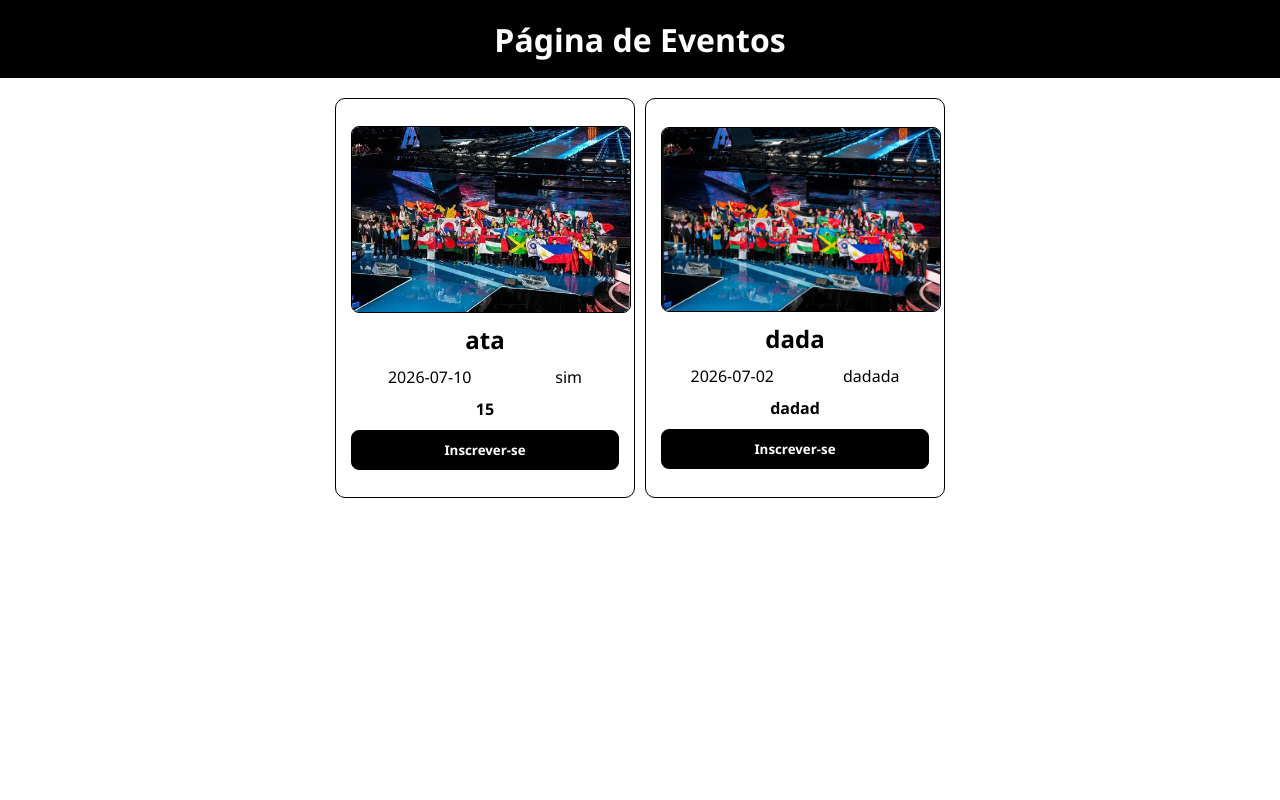
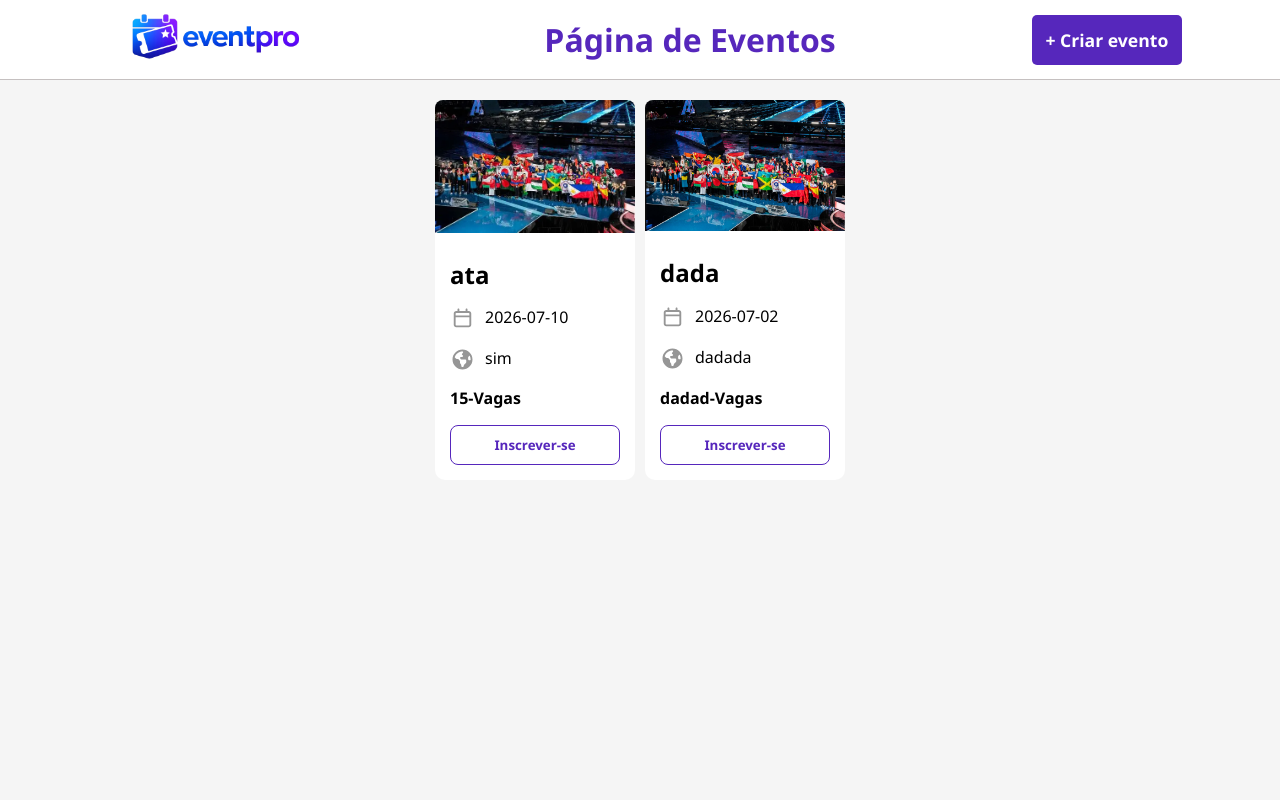
Before and after one commit to raulzinkkj/teste, a PHP site: page /pagina_eventos.php in a window 1280 px wide. Run offline with PHP 8.4, Linux system fonts and the light colour scheme; the visitor is signed in with stand-in values (Sample User, id 1); data comes from the database, SQL or seed files in the repository; both versions use the stored data as it was after the commit.

Commit message:
Add files via upload

```diff
--- a/login.php
+++ b/login.php
@@ -41,7 +41,7 @@
                 .then(resposta => resposta.json())
                 .then(dados => {
                     if (dados.sucesso) {
-                        window.location.href = "pagina_evento.php"
+                        window.location.href = "pagina_eventos.php"
                     } else {
                         document.getElementById("mensagem").innerHTML = dados.mensagem;
                     }
--- a/pagina_eventos.php
+++ b/pagina_eventos.php
@@ -29,16 +29,37 @@ if (!isset($_SESSION['id_participante'])) {
             flex-direction: column;
             height: 100vh;
             gap: 20px;
+            background: #f5f5f5;
         }
 
         header {
             height: 80px;
             width: 100%;
             display: flex;
-            justify-content: center;
+            justify-content: space-around;
             align-items: center;
-            background: black;
+            background: #fff;
             color: white;
+            border-bottom: solid 1px #c5c0c0;
+        }
+
+        img {
+            width: 250px;
+        }
+
+        h1 {
+            color: #5627bc;
+        }
+
+        .add_evento {
+            background: #5627bc;
+            width: 150px;
+            height: 50px;
+            border-radius: 5px;
+            color: white;
+            font-weight: bold;
+            font-size: 1.1rem;
+            border: none;
         }
 
         .container {
@@ -49,52 +70,69 @@ if (!isset($_SESSION['id_participante'])) {
         }
 
         .evento {
-            width: 300px;
-            height: 400px;
+            width: 200px;
+            height: 380px;
+            display: flex;
+            flex-direction: column;
+            border-radius: 10px;
+            gap: 10px;
+            background: #fff;
+        }
+
+        .detalhes {
             padding: 15px;
             display: flex;
-            justify-content: center;
-            text-align: center;
-            align-content: center;
             flex-direction: column;
-            border: solid 1px black;
-            border-radius: 10px;
-            gap: 10px;
+            gap: 5px;
+            height: 100vh;
+            justify-content: space-between;
         }
 
-        img {
-            width: 280px;
-            border-radius: 8px;
-            border: solid 1px black;
-        }
-
-        .junto {
-            display: flex;
-            gap: 10px;
-            justify-content: space-around;
-        }
-
-        button {
+        .detalhes button {
             width: 100%;
             height: 40px;
-            background: black;
-            color: white;
-            border: solid 1px black;
+            background: white;
+            color: #5627bc;
+            border: solid 1px #5627bc;
             border-radius: 8px;
             font-weight: bolder;
             transition: 0.5s;
         }
 
-        button:hover {
-            color: black;
-            background: white;
+        .img_evento {
+            width: 100%;
+            border-radius: 8px 8px 0 0;
+            border: none;
+            object-position: center;
+            height: 135px;
+            object-fit: cover;
         }
+
+        .data, .local {
+            width: 200px;
+            display: flex;
+            gap: 10px;
+        }
+
+        .data img {
+            width: 25px;
+        }
+
+         .local img {
+            width: 25px;
+        }
+
     </style>
 </head>
 
 <body>
     <header>
+        <img src="img/logo.png" alt="">
+
         <h1>Página de Eventos</h1>
+
+        <button onclick="criar_evento()" class="add_evento">+ Criar evento</button>
+
     </header>
     <div class="container">
         <?php
@@ -106,22 +144,33 @@ if (!isset($_SESSION['id_participante'])) {
 
         while ($eventos = $stmt->fetch(PDO::FETCH_ASSOC)) {
             echo "<div class='evento'>";
-            echo "<img src='uploads/{$eventos['imagem_evento']}' alt='Imagem do evento'>";
+            echo "<img src='uploads/{$eventos['imagem_evento']}' alt='Imagem do evento' class='img_evento'>";
+            echo "<div class='detalhes'>";
             echo "<h2>{$eventos['titulo_evento']}</h2>";
-            echo "<div class='junto'>";
-            echo "<p>{$eventos['data_evento']}</p>";
-            echo "<p>{$eventos['local_evento']}</p>";
+            echo "<div class='data'>";
+            echo "<img src='img/data.svg'>";
+            echo "{$eventos['data_evento']}";
             echo "</div>";
-            echo "<strong>{$eventos['vagas_evento']}</strong>";
+            echo "<div class='local'>";
+            echo "<img src='img/local.svg'>";
+            echo "{$eventos['local_evento']}";
+            echo "</div>";
+            echo "<strong>{$eventos['vagas_evento']}-Vagas</strong>";
             echo "<form action='inscricoes.php' method='get'>
                     <input type='hidden' name='id_evento' value='{$eventos['id_evento']}'>
                     <button type='submit'>Inscrever-se</button>
                   </form>";
+                  echo "</div>";
             echo "</div>";
         }
 
         ?>
     </div>
+    <script>
+        function criar_evento() {
+            window.location.href = "eventos.php";
+        }
+    </script>
 </body>
 
 </html>
```
Also changed, not shown: api/gravar_inscricao.php (added, +19 -0 lines), inscricoes.php (+142 -9 lines), api/gravar_evento.php (line endings or trailing spaces), api/gravar_participante.php (line endings or trailing spaces), api/verificar_login.php (line endings or trailing spaces), bkp/eventpro.sql (line endings or trailing spaces), conexao/conexao.php (line endings or trailing spaces), eventos.php (line endings or trailing spaces), img/data.svg (added), img/local.svg (added), img/logo.png (added), participantes.php (line endings or trailing spaces), tomadinha.html (line endings or trailing spaces), uploads/1783728578_OIP.webp (added), 2 more files.
